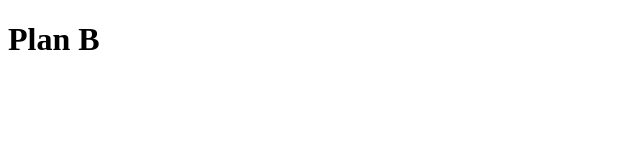
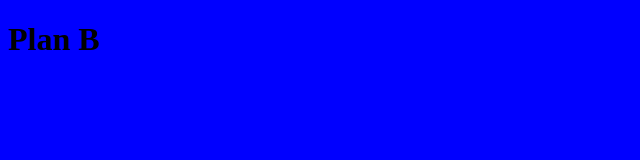
Before and after one commit to joseathul/gh-test-branching, a plain HTML site: page index.html in a window 1280 px wide. Shown: the whole page, without its empty margins (0-640 px from the left). Drawn offline with Linux system fonts and the light colour scheme.

Commit message:
Update index.html

```diff
--- a/index.html
+++ b/index.html
@@ -2,7 +2,8 @@
 <html lang="en">
 <head> </head>
   <meta charset="UTF-8">
-  <title>Plan B</title>
+  <title>GitHub Hosted Page</title>
+  <link rel="stylesheet" href="./css/style.css">
 <body>
   <h1>Plan B</h1>
 </body>
```
